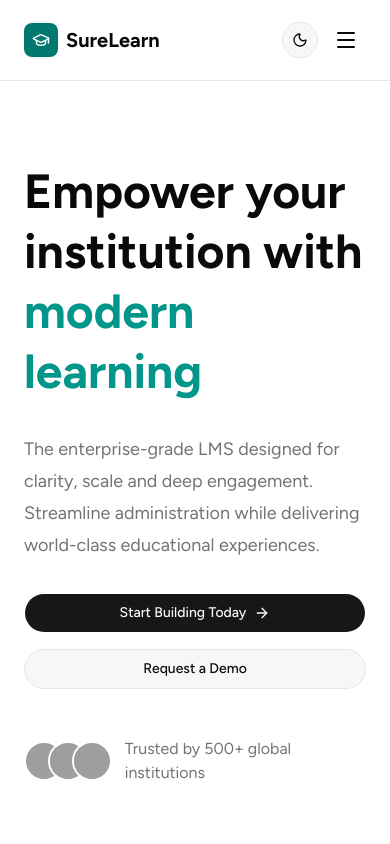
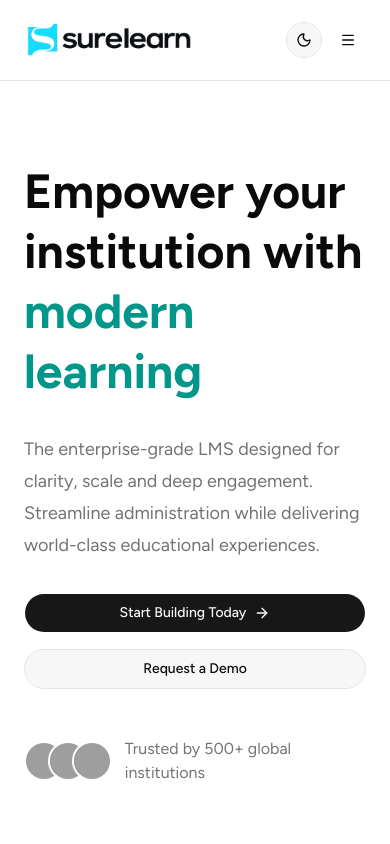
Before and after one commit to U-kings/surelearn, a Next.js app in the folder apps/web/: page / in a window 390 px wide. Shown: the top 844 px of the page. Built offline with nearby package versions, Linux system fonts and the light colour scheme; grey boxes are pictures that could not be loaded.

Commit message:
logo updated

```diff
--- a/apps/web/components/hero.tsx
+++ b/apps/web/components/hero.tsx
@@ -1,19 +1,18 @@
-import Image from "next/image";
+import Image from "next/image"
 
-
-import { ArrowRight } from "lucide-react";
-import { DashboardMockup } from "./dashboard-mockup";
-import { FadeLeft, FadeRight } from "./animations";
-import { Button } from "@workspace/ui/components/button";
+import { ArrowRight } from "lucide-react"
+import { DashboardMockup } from "./dashboard-mockup"
+import { FadeLeft, FadeRight } from "./animations"
+import { Button } from "@workspace/ui/components/button"
 
 export default function Hero() {
   return (
     <section className="overflow-hidden">
       <div className="container mx-auto py-20 lg:py-28">
-        <div className="grid lg:grid-cols-2 gap-16 items-center">
-          <FadeLeft delay={0.3}>
-            <div className="space-y-8 wow animate__animated animate__fadeInLeft">
-              <h1 className="text-5xl md:text-6xl lg:text-7xl font-bold leading-tight">
+        <div className="grid items-center gap-16 lg:grid-cols-2">
+          <FadeLeft delay={0.3} className="mx-auto">
+            <div className="wow animate__animated animate__fadeInLeft space-y-8">
+              <h1 className="text-5xl leading-tight font-bold md:text-6xl lg:text-7xl">
                 Empower your
                 <br />
                 institution with
@@ -21,13 +20,13 @@ export default function Hero() {
                 <span className="text-teal-600">modern learning</span>
               </h1>
 
-              <p className="text-muted-foreground text-lg leading-8 max-w-xl">
+              <p className="max-w-xl text-lg leading-8 text-muted-foreground">
                 The enterprise-grade LMS designed for clarity, scale and deep
                 engagement. Streamline administration while delivering
                 world-class educational experiences.
               </p>
 
-              <div className="flex flex-col sm:flex-row gap-4">
+              <div className="flex flex-col gap-4 sm:flex-row">
                 <Button size="lg" className="gap-2">
                   Start Building Today
                   <ArrowRight size={18} />
@@ -72,7 +71,7 @@ export default function Hero() {
             </div>
           </FadeLeft>
 
-          <FadeRight delay={0.3}>
+          <FadeRight delay={0.3} className="mx-auto">
             <div className="wow animate__animated animate__fadeInRight">
               <DashboardMockup />
               {/* <Image
@@ -88,5 +87,5 @@ export default function Hero() {
         </div>
       </div>
     </section>
-  );
+  )
 }
--- a/apps/web/components/mobile-menu.tsx
+++ b/apps/web/components/mobile-menu.tsx
@@ -1,43 +1,54 @@
 "use client";
 
+import { useState } from "react";
+import Link from "next/link";
+import { Menu } from "lucide-react";
+
+import { Button } from "@workspace/ui/components/button";
 import {
   Sheet,
   SheetContent,
   SheetTrigger,
 } from "@workspace/ui/components/sheet";
-import { Button } from "@workspace/ui/components/button";
 
-
-import {
-  Menu,
-} from "lucide-react";
+const links = [
+  { name: "Products", href: "#" },
+  { name: "Solutions", href: "#" },
+  { name: "Pricing", href: "#" },
+  { name: "About", href: "#" },
+];
 
 export default function MobileMenu() {
+  const [open, setOpen] = useState(false);
+
   return (
-    <Sheet>
-      <SheetTrigger
-        type="button"
-        className="inline-flex h-10 w-10 items-center justify-center rounded-md text-sm font-medium transition-colors hover:bg-accent hover:text-accent-foreground focus-visible:outline-none focus-visible:ring-2 focus-visible:ring-ring focus-visible:ring-offset-2 disabled:pointer-events-none disabled:opacity-50"
-      >
-        <Menu />
+    <Sheet open={open} onOpenChange={setOpen}>
+      <SheetTrigger>
+        <Button variant="ghost" size="icon" aria-label="Open menu">
+          <Menu className="h-5 w-5" />
+        </Button>
       </SheetTrigger>
 
-      <SheetContent side="right">
-        <div className="space-y-8 mt-10">
+      <SheetContent side="right" className="w-[320px] px-5">
+        <nav className="mt-10 flex flex-col gap-6">
+          {links.map((link) => (
+            <Link
+              key={link.name}
+              href={link.href}
+              onClick={() => setOpen(false)}
+              className="text-lg font-medium transition-colors hover:text-primary"
+            >
+              {link.name}
+            </Link>
+          ))}
 
-          <a href="#">Products</a>
-
-          <a href="#">Solutions</a>
-
-          <a href="#">Pricing</a>
-
-          <a href="#">About</a>
-
-          <Button className="w-full">
+          <Button
+            className="mt-4 w-full"
+            onClick={() => setOpen(false)}
+          >
             Get Started
           </Button>
-
-        </div>
+        </nav>
       </SheetContent>
     </Sheet>
   );
--- a/apps/web/components/navbar.tsx
+++ b/apps/web/components/navbar.tsx
@@ -1,55 +1,59 @@
-import Link from "next/link";
+import Link from "next/link"
 
-import { GraduationCap } from "lucide-react";
+import { GraduationCap } from "lucide-react"
 
-
-import ThemeToggle from "./theme-toggle";
-import MobileMenu from "./mobile-menu";
-import { Button } from "@workspace/ui/components/button";
+import ThemeToggle from "./theme-toggle"
+import MobileMenu from "./mobile-menu"
+import { Button } from "@workspace/ui/components/button"
+import Image from "next/image"
 
 export default function Navbar() {
   return (
     <header className="sticky top-0 z-50 border-b bg-background/80 backdrop-blur">
       <div className="container mx-auto flex h-20 items-center justify-between">
-
-        <Link
-          href="/"
-          className="flex items-center gap-2"
-        >
-          <div className="rounded-md bg-teal-700 p-2 text-white">
-            <GraduationCap size={18} />
+        <Link href="/" className="flex items-center gap-2">
+          <div className="">
+          {/* <div className="rounded-md bg-teal-700 p-2 text-white"> */}
+            {/* <GraduationCap size={18} /> */}
+            <Image
+              src="/surelearn-logo-dark.png"
+              alt="Surelearn Logo"
+              width={170}
+              height={24}
+              className="block dark:hidden"
+            />
+            <Image
+              src="/surelearn-logo-light.png"
+              alt="Surelearn Logo"
+              width={170}
+              height={24}
+              className="hidden dark:block"
+            />
           </div>
 
-          <span className="font-bold text-xl">
-            SureLearn
-          </span>
+          {/* <span className="text-xl font-bold">SureLearn</span> */}
         </Link>
 
-        <nav className="hidden lg:flex gap-10">
+        <nav className="hidden gap-10 lg:flex">
           <a href="#">Products</a>
           <a href="#">Solutions</a>
           <a href="#">Pricing</a>
           <a href="#">About</a>
         </nav>
 
-        <div className="hidden lg:flex items-center gap-3">
-          <Button variant="ghost">
-            Sign In
-          </Button>
+        <div className="hidden items-center gap-3 lg:flex">
+          <Button variant="ghost">Sign In</Button>
 
           <ThemeToggle />
 
-          <Button>
-            Get Started
-          </Button>
+          <Button>Get Started</Button>
         </div>
 
-        <div className="lg:hidden flex items-center gap-2">
+        <div className="flex items-center gap-2 lg:hidden">
           <ThemeToggle />
           <MobileMenu />
         </div>
-
       </div>
     </header>
-  );
+  )
 }
```
Also changed, not shown: apps/web/public/surelearn-logo-dark.png (added), apps/web/public/surelearn-logo-light.png (added).
